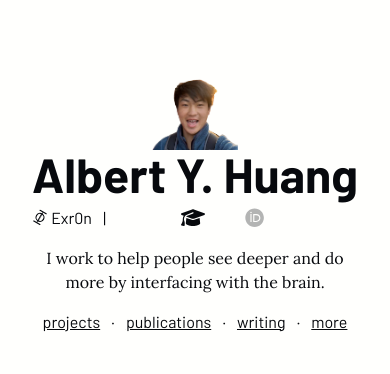
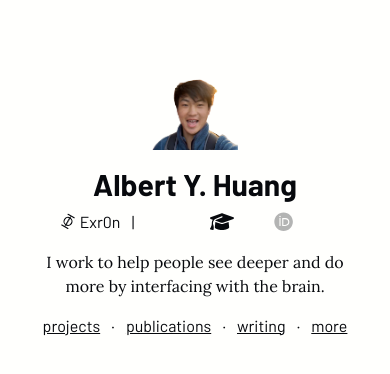
Before and after one commit to Exr0n/w5bsite, a SvelteKit app: page / in a window 390 px wide. Shown: the top 374 px of the page. Built offline with nearby package versions, Linux system fonts and the light colour scheme; some icons are missing.

Commit message:
fix spacing/padding on mobile
https://mtm.dev/iphone-localhost-mac/

```diff
--- a/src/routes/+page.svelte
+++ b/src/routes/+page.svelte
@@ -24,11 +24,11 @@
     }
 </style>
 
-<div class="flex flex-col lg:flex-row justify-center lg:space-x-8">
+<div class="flex flex-col md:flex-row justify-center space-y-4 md:space-x-8">
     <!-- svelte-ignore a11y_img_redundant_alt -->
-    <img src="pic.png" alt="profile picture" class="w-1/4 mx-auto lg:mx-0" />
-    <div class="flex flex-col lg:w-min self-center lg:self-end justify-end space-y-2 lg:space-y-4">
-        <p class='text-5xl min-w-max font-sans font-bold selection:text-[#326ccc] selection:bg-transparent'>Albert Y. Huang</p>
+    <img src="pic.png" alt="profile picture" class="w-1/4 mx-auto md:mx-0" />
+    <div class="flex flex-col md:w-min self-center md:self-end justify-end space-y-2 md:space-y-4">
+        <p class='text-3xl md:text-5xl text-center md:text-left min-w-max font-sans font-bold selection:text-[#326ccc] selection:bg-transparent'>Albert Y. Huang</p>
         <div class="w-full flex justify-left space-x-2 group [&>a]:transition-opacity">
             <p class="font-sans min-w-max"><Exr0nIcon /> Exr0n</p>
             <Sep type="|" />
@@ -36,7 +36,7 @@
             <a href={url} class="w-6"><Icon /></a>
             {/each}
             {#each HIDDEN_ICONS as [Icon, url]}
-            <a href={url} class="w-6 group-hover:opacity-50 opacity-30 lg:opacity-0"><Icon /></a>
+            <a href={url} class="w-6 group-hover:opacity-50 opacity-30 md:opacity-0"><Icon /></a>
             {/each}
         </div>
     </div>
```
